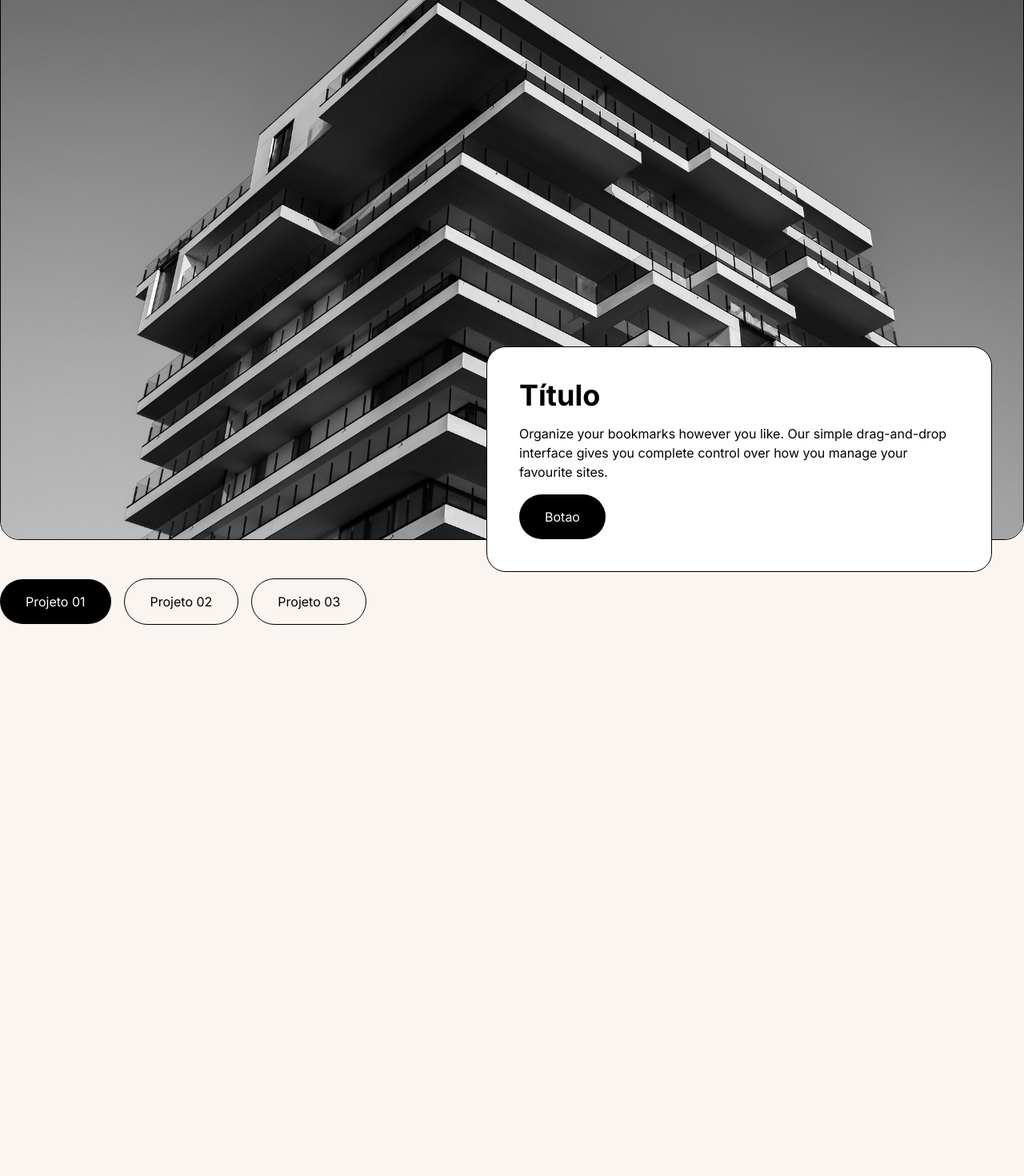
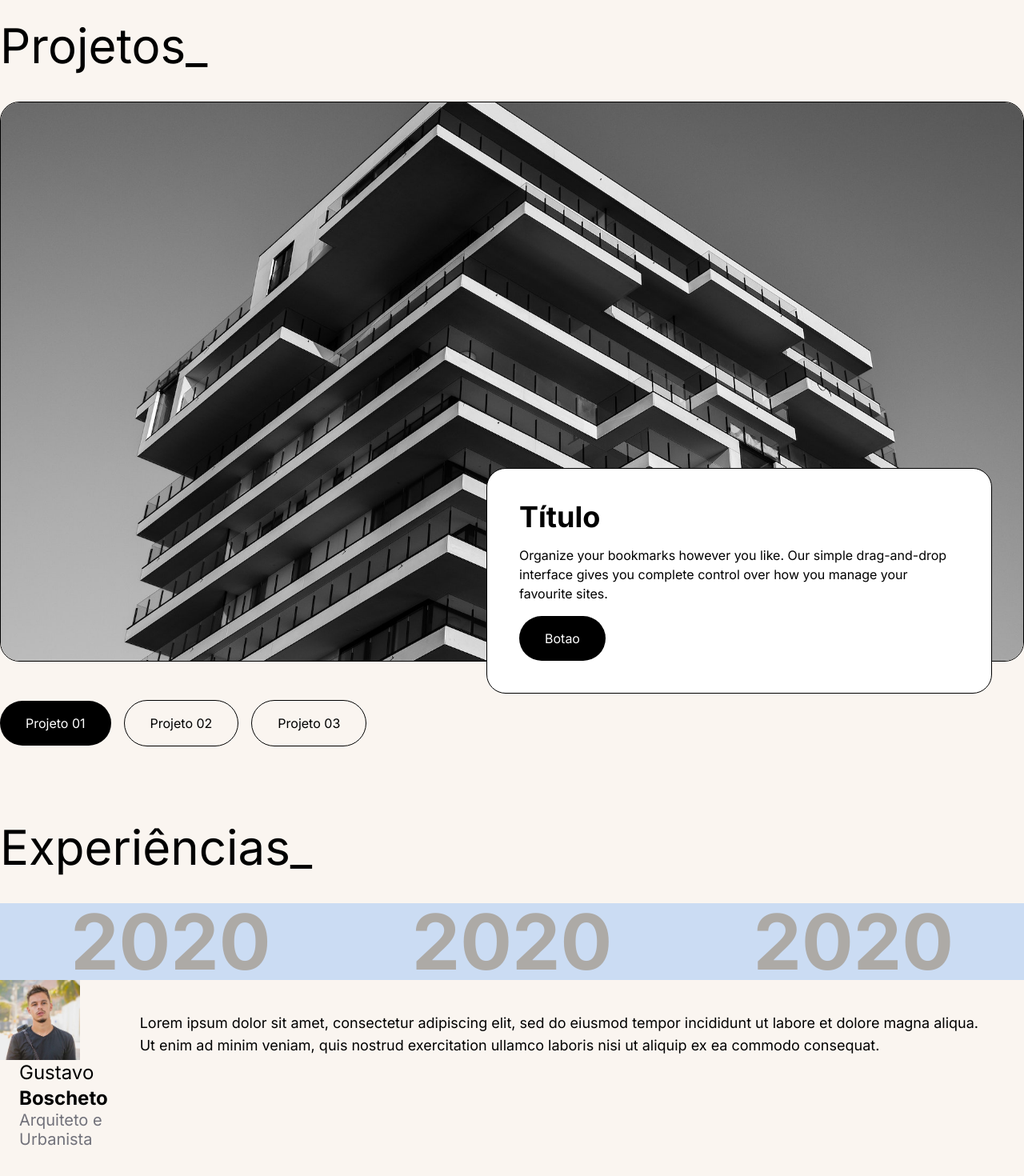
Before and after one commit to brunoliimas/gustavo-boscheto, a Next.js app: page / in a window 1280 px wide. Shown: the part 1443-2913 px from the top of the page at 80% size. Before the commit the page ends 2400 px from the top, so only its background shows below. Built offline with nearby package versions, Linux system fonts and the light colour scheme.

Commit message:
Criando o componente Carrousel a page Experiencia

```diff
--- /dev/null
+++ b/public/gsap.js
@@ -0,0 +1,8 @@
+import { gsap, TweenTarget  } from "gsap";
+import { CSSPlugin } from "gsap/CSSPlugin";
+import { ScrollTrigger } from "gsap/ScrollTrigger";
+
+
+gsap.registerPlugin(ScrollTrigger, CSSPlugin);
+
+export { gsap, ScrollTrigger, TweenTarget };
--- a/src/app/components/about/index.tsx
+++ b/src/app/components/about/index.tsx
@@ -1,11 +1,12 @@
 import Image from "next/image"
-
+import { Title } from "../ui/title"
 
 export default function About() {
     return (
-        <section className="w-full">
+        <section className="w-full my-20">
             <div className="container">
-                <div className="w-full py-10 flex flex-col md:flex-row">
+                <Title title="Sobre" />
+                <div className="w-full flex flex-col md:flex-row">
                     <div className="flex flex-col lg:flex-row items-center py-6 sm:p-10 border-r border-t border-black w-full md:w-1/2 relative">
                         <Image
                             className="w-2/5 lg:w-1/5 rounded-full mb-4 lg:m-0"
--- /dev/null
+++ b/src/app/components/experiences/carousel.tsx
@@ -0,0 +1,129 @@
+'use client'
+
+import Image from "next/image"
+
+import { useEffect, useRef } from "react";
+import { gsap, ScrollTrigger } from "../../../../public/gsap";
+
+gsap.registerPlugin(ScrollTrigger);
+
+
+export const Carousel = () => {
+
+    const experienceRef = useRef(null);
+    const yearRef = useRef(null);
+    const titleRef = useRef(null);
+    const strokeRef = useRef(null);
+    const titleParallaxRef = useRef(null);
+    const marqRef = useRef(null);
+    const wrappRef = useRef(null);
+    const starRefs = [useRef(null), useRef(null), useRef(null)];
+
+    useEffect(() => {
+        const tlExperience = gsap.timeline();
+        tlExperience
+            .from(yearRef.current, {
+                duration: 2,
+                scale: 1.5,
+                ease: "ease",
+            }, "-=1.5");
+    }, []);
+
+    useEffect(() => {
+        const scrollTriggerOptions = {
+            trigger: experienceRef.current,
+            start: "-500px",
+            scrub: 1.9,
+        };
+        gsap.to(yearRef.current, {
+            scrollTrigger: scrollTriggerOptions,
+            xPercent: -20,
+        });
+    }, []);
+
+
+
+
+    return (
+        <>
+            <div ref={experienceRef} className="opacity-30 bg-red-500 w-full flex items-center overflow-hidden">
+                <div ref={yearRef} className="bg-blue-400 w-full grid grid-cols-3 text-center">
+                    <div>
+                        <h3 className="text-8xl font-bold">2020</h3>
+                    </div>
+                    <div ref={yearRef}>
+                        <h3 className="text-8xl font-bold">2020</h3>
+                    </div>
+                    <div ref={yearRef}>
+                        <h3 className="text-8xl font-bold">2020</h3>
+                    </div>
+                </div>
+            </div>
+            <div className="container overflow-y-hidden h-[210px]">
+                <div className="flex">
+                    <div>
+                        <Image
+                            src='/about/avatar.jpg'
+                            width={100}
+                            height={100}
+                            alt="Empresa"
+                        />
+                        <div className="ml-6">
+                            <h3 className="text-2xl">
+                                Gustavo <strong>Boscheto</strong>
+                            </h3>
+                            <span className="text-xl leading-4 text-zinc-500">Arquiteto e Urbanista</span>
+                        </div>
+                    </div>
+                    <div className="p-10">
+                        <p className="text-lg">
+                            Lorem ipsum dolor sit amet, consectetur adipiscing elit, sed do eiusmod tempor incididunt ut labore et dolore magna aliqua. Ut enim ad minim veniam, quis nostrud exercitation ullamco laboris nisi ut aliquip ex ea commodo consequat.
+                        </p>
+                    </div>
+                </div>
+                <div className="flex">
+                    <div>
+                        <Image
+                            src='/about/avatar.jpg'
+                            width={100}
+                            height={100}
+                            alt="Empresa"
+                        />
+                        <div className="ml-6">
+                            <h3 className="text-2xl">
+                                Gustavo <strong>Boscheto</strong>
+                            </h3>
+                            <span className="text-xl leading-4 text-zinc-500">Arquiteto e Urbanista</span>
+                        </div>
+                    </div>
+                    <div className="p-10">
+                        <p className="text-lg">
+                            Lorem ipsum dolor sit amet, consectetur adipiscing elit, sed do eiusmod tempor incididunt ut labore et dolore magna aliqua. Ut enim ad minim veniam, quis nostrud exercitation ullamco laboris nisi ut aliquip ex ea commodo consequat.
+                        </p>
+                    </div>
+                </div>
+                <div className="flex">
+                    <div>
+                        <Image
+                            src='/about/avatar.jpg'
+                            width={100}
+                            height={100}
+                            alt="Empresa"
+                        />
+                        <div className="ml-6">
+                            <h3 className="text-2xl">
+                                Gustavo <strong>Boscheto</strong>
+                            </h3>
+                            <span className="text-xl leading-4 text-zinc-500">Arquiteto e Urbanista</span>
+                        </div>
+                    </div>
+                    <div className="p-10">
+                        <p className="text-lg">
+                            Lorem ipsum dolor sit amet, consectetur adipiscing elit, sed do eiusmod tempor incididunt ut labore et dolore magna aliqua. Ut enim ad minim veniam, quis nostrud exercitation ullamco laboris nisi ut aliquip ex ea commodo consequat.
+                        </p>
+                    </div>
+                </div>
+            </div>
+        </>
+    )
+}
--- /dev/null
+++ b/src/app/components/experiences/index.tsx
@@ -0,0 +1,20 @@
+'use client'
+
+import { useEffect, useRef } from 'react';
+import gsap from 'gsap';
+import { Title } from '../ui/title';
+import { Carousel } from './carousel';
+
+export default function Experiences() {
+
+
+
+    return (
+        <section className="w-full my-20 mb-[1000px]">
+            <div className="container">
+                <Title title="Experiências" />
+            </div>
+                <Carousel />
+        </section>
+    );
+}
--- a/src/app/components/projects/index.tsx
+++ b/src/app/components/projects/index.tsx
@@ -1,11 +1,14 @@
+import { Title } from "../ui/title"
 import { Tabs } from "./tabs"
 
 
-export default function Projects(){
-    return(
-        <section className="mb-40">
-            <h2 className="text-2xl lg:text-9xl">Projects</h2>
-            <Tabs />
+export default function Projects() {
+    return (
+        <section className="w-full my-20">
+            <div className="container">
+                <Title title="Projetos" />
+                <Tabs />
+            </div>
         </section>
     )
 }
--- /dev/null
+++ b/src/app/components/ui/title.tsx
@@ -0,0 +1,12 @@
+type TitleProps = {
+    title: string
+}
+
+
+export const Title = ({ title }: TitleProps) => {
+    return (
+        <h2 className="text-4xl lg:text-6xl mb-10">
+            {title}_
+        </h2>
+    )
+}
--- a/src/app/page.tsx
+++ b/src/app/page.tsx
@@ -2,6 +2,8 @@ import Image from 'next/image'
 import Masthead from './components/masthead'
 import About from './components/about'
 import Projects from './components/projects'
+import Experiences from './components/experiences'
+
 
 
 export default function Home() {
@@ -10,6 +12,7 @@ export default function Home() {
       <Masthead />
       <About />
       <Projects />
+      <Experiences />
     </>
   )
 }
```
Also changed, not shown: public/about/avatar.jpg (renamed from public/avatar.jpg).
